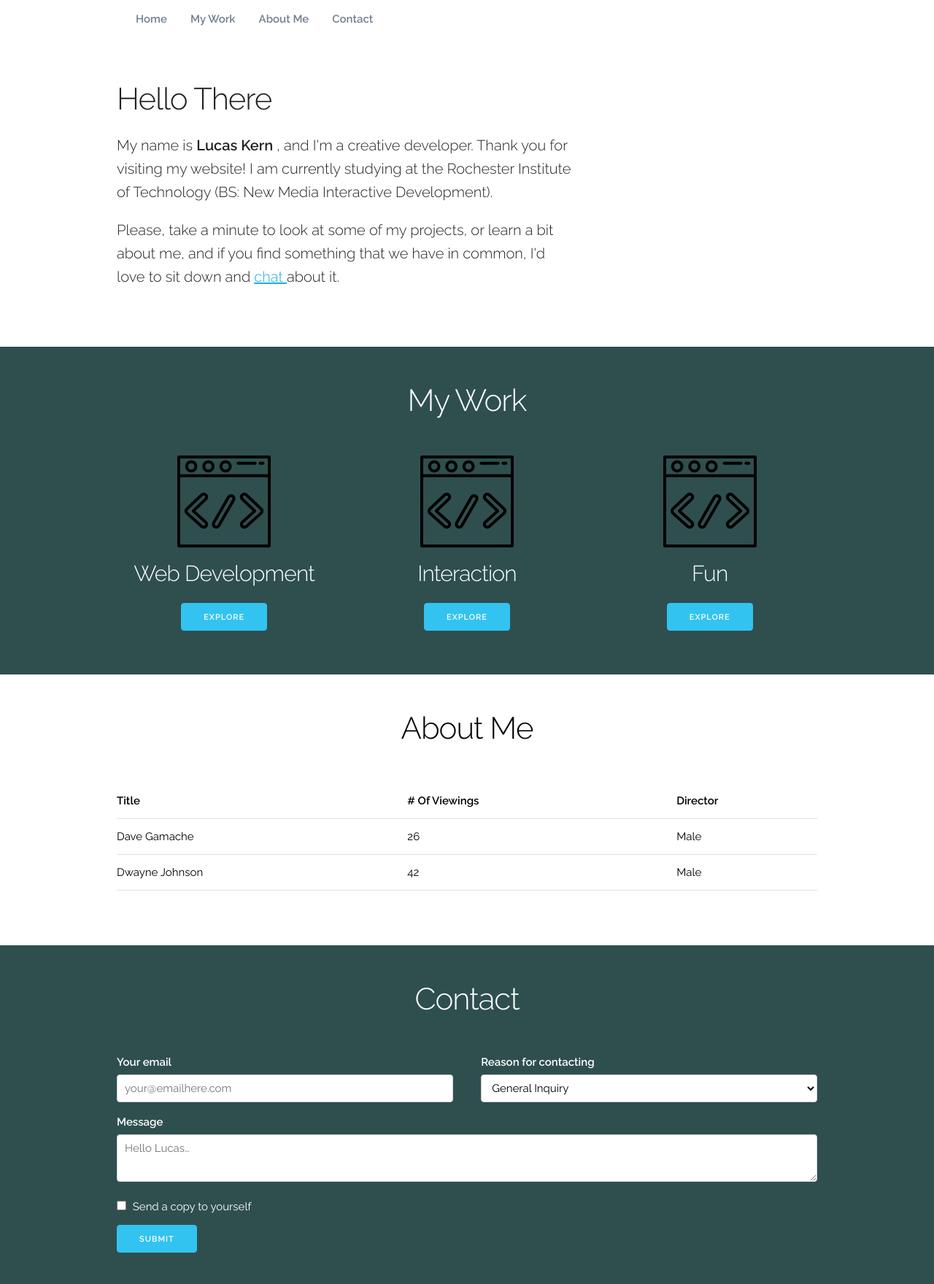
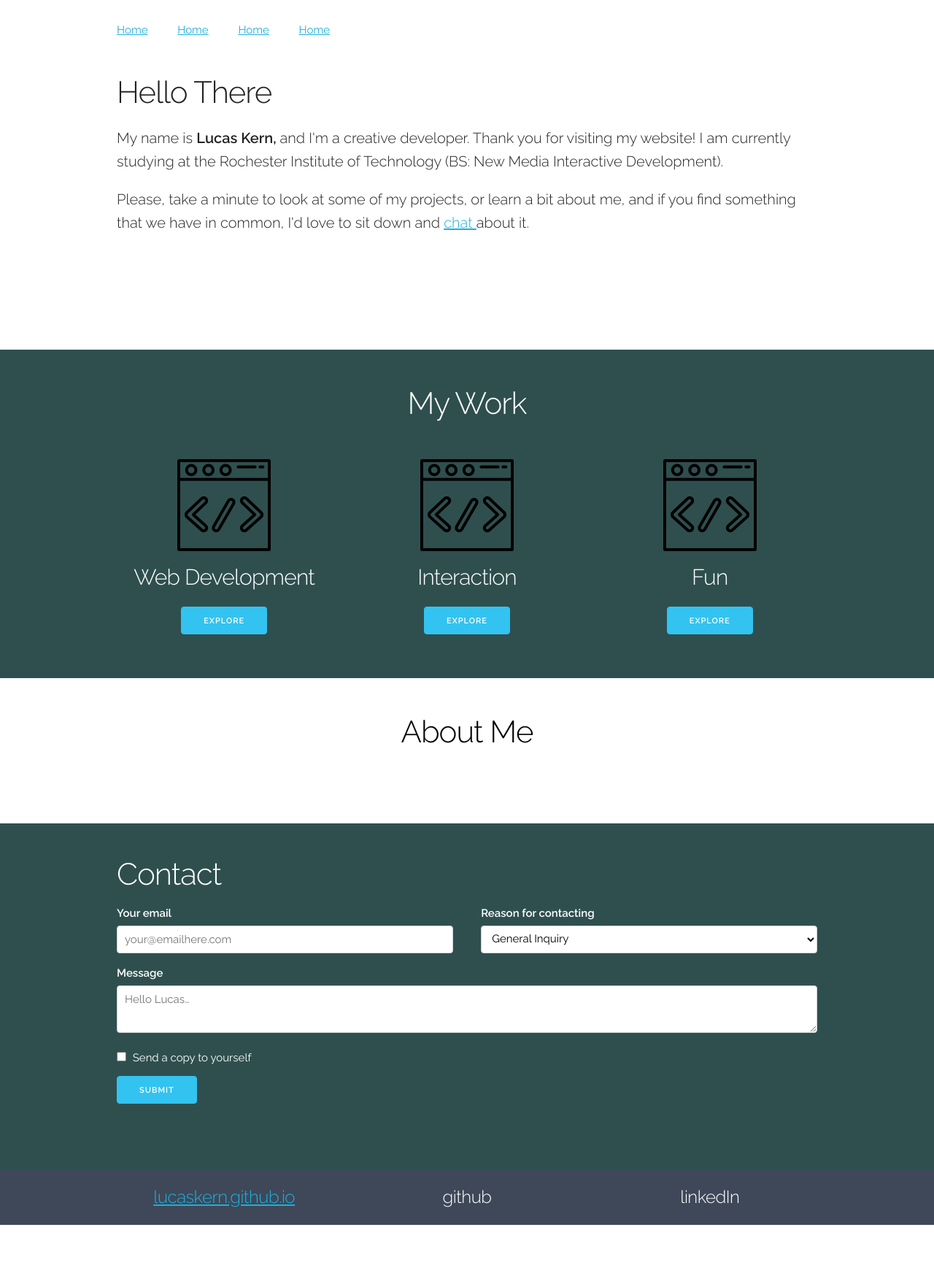
Before and after one commit to lucaskern/Portfolio, a plain HTML site: page index.html in a window 1280 px wide. Shown: the whole page at 73% size. After the commit the page ends 1678 px from the top, so only its background shows below. Drawn offline with Linux system fonts and the light colour scheme.

Commit message:
Added footer, tweaked contact and about. Changed nav from ul to column divs. Other small tweaks to html/css

```diff
--- a/css/general.css
+++ b/css/general.css
@@ -18,6 +18,13 @@
   text-align: center;
   padding: 14px 16px;
   text-decoration: none;
+}
+
+footer {
+	background-color: #3e4859;
+	color: white;
+	padding-top: 20px;
+	text-align: center;
 }
 
 select {
--- a/index.html
+++ b/index.html
@@ -27,29 +27,35 @@
   <!-- Primary Page Layout
   –––––––––––––––––––––––––––––––––––––––––––––––––– -->
   <div class="container">
-    <div class="row">
-      <div class="twelve columns nav">
-        <ul>
-          <li> <a href="index.html"> Home </a> </li>
-          <li> <a href="work.html"> My Work </a> </li>
-          <li> <a href="about.html"> About Me </a> </li>
-          <li> <a href="contact.html"> Contact </a> </li>
-        </ul>
-      </div>
-    </div>
+	<div class="row nav" style="margin-top: 3%">
+		<div class="one column">
+			<a href="#top"> Home </a>
+		</div>
+		<div class="one column">
+			<a href="#top"> Home </a>
+		</div>
+		<div class="one column">
+			<a href="#top"> Home </a>
+		</div>
+		<div class="one columns">
+			<a href="#top"> Home </a>
+		</div>
+	</div>
   </div>
   <div class="section welcome">
+	<a name="top"> </a>
     <div class="container">
       <div class="row">
-        <div class="eight columns welcome" style="margin-top: 5%">
+        <div class="twelve columns welcome" style="margin-top: 5%">
           <h2> Hello There</h2>
-          <h6>My name is <strong> Lucas Kern </strong>, and I'm a creative developer. Thank you for visiting my website! I am currently studying at the Rochester Institute of Technology (BS: New Media Interactive Development). </h6>
+          <h6>My name is <strong> Lucas Kern, </strong> and I'm a creative developer. Thank you for visiting my website! I am currently studying at the Rochester Institute of Technology (BS: New Media Interactive Development). </h6>
           <h6> Please, take a minute to look at some of my projects, or learn a bit about me, and if you find something that we have in common, I'd love to sit down and <a href="contact.html"> chat </a> about it. </h6> </div>
         <div class="two columns welcome" style="margin-top: 5%"></div>
       </div>
     </div>
   </div>
   <div class="section work">
+	<a name="work"> </a>
     <div class="container">
       <div class="row">
         <div class="twelve columns">
@@ -66,45 +72,30 @@
     </div>
   </div>
   <div class="section about">
+	<a name="about"> </a>
     <div class="container">
       <div class="row">
         <div class="twelve columns">
           <h2 style="text-align: center; margin: 5% 0% 5% 0%;"> About Me </h2> </div>
       </div>
       <div class="row">
-        <div class="twelve columns">
-          <table class="u-full-width">
-            <thead>
-              <tr>
-                <th>Title</th>
-                <th># Of Viewings</th>
-                <th>Director </th>
-              </tr>
-            </thead>
-            <tbody>
-              <tr>
-                <td>Dave Gamache</td>
-                <td>26</td>
-                <td>Male</td>
-              </tr>
-              <tr>
-                <td>Dwayne Johnson</td>
-                <td>42</td>
-                <td>Male</td>
-              </tr>
-            </tbody>
-          </table>
+        <div class="six columns">
+
+        </div>
+		<div class="six columns">
+
         </div>
       </div>
     </div>
   </div>
   <div class="section contact">
+	<a name="contact"> </a>
     <div class="container">
       <div class="row">
-        <div class="twelve columns">
-          <h2 style="text-align: center; margin: 5% 0% 5% 0%;"> Contact </h2> </div>
+        <div class="four columns">
+          <h2 style="text-align: left; margin: 15% 0% 5% 0%;"> Contact </h2> </div>
       </div>
-      <form>
+      <form action="mailto:lucaskern8@gmail.com" method="post" enctype="text/plain">
         <div class="row">
           <div class="six columns">
             <label for="exampleEmailInput">Your email</label>
@@ -114,7 +105,7 @@
             <select class="u-full-width" id="exampleRecipientInput">
               <option value="Option 1">General Inquiry</option>
               <option value="Option 2">Job Opportunity</option>
-              <option value="Option 3"></option>
+              <option value="Option 3"> Other </option>
             </select>
           </div>
         </div>
@@ -125,6 +116,21 @@
         <input class="button-primary" type="submit" value="Submit"> </form>
     </div>
   </div>
+  <footer>
+	<div class="container">
+		<div class="row">
+			<div class="four columns">
+				<h5> <a href="lucaskern.github.io"> lucaskern.github.io </a> </h5>
+			</div>
+			<div class="four columns">
+				<h5> github </h5>
+			</div>
+			<div class="four columns">
+				<h5> linkedIn </h5>
+			</div>
+		</div>
+	</div>
+  </footer>
   <!-- End Document
   –––––––––––––––––––––––––––––––––––––––––––––––––– -->
 </body>
```
